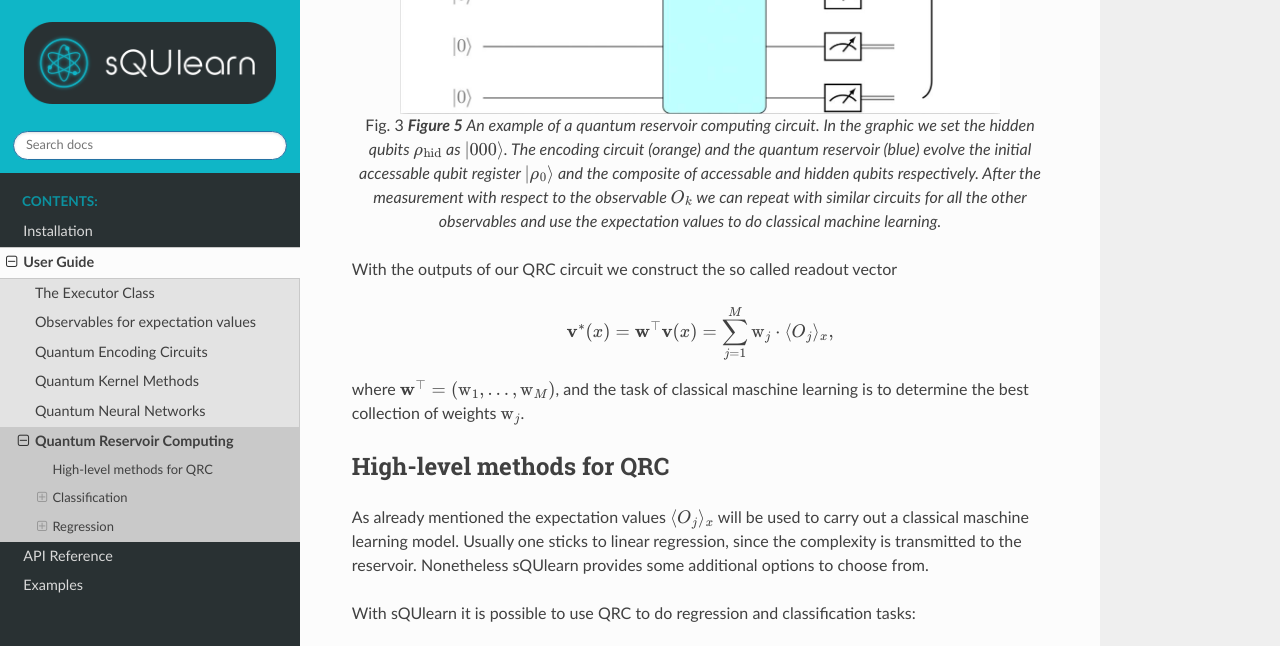
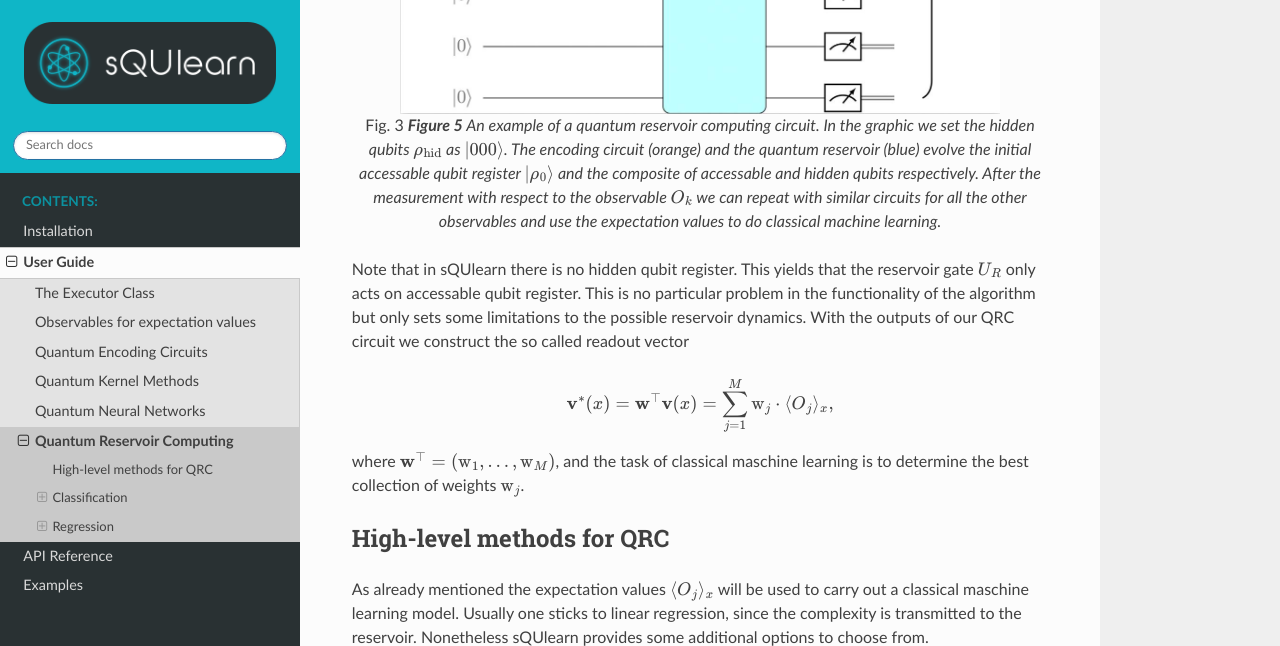
Before and after one commit to sQUlearn/squlearn, a Sphinx documentation site: the page built from docs/user_guide/quantum_reservoir_computing.rst, in a window 1280 px wide and 900 px high, scrolled down 1259 px, cut to the strip 0-646 px from the top of the window. Built offline with Sphinx 7.4.7 and the Read the Docs theme 3.1.0, drawn with Linux system fonts in a browser that asks for light colours; pages that are not in the unit, such as notebooks, are missing from menus.

Commit message:
added comment

```diff
--- a/docs/user_guide/quantum_reservoir_computing.rst
+++ b/docs/user_guide/quantum_reservoir_computing.rst
@@ -54,6 +54,9 @@ optimizes the readout vectors via cheaper algorithms.
     repeat with similar circuits for all the other observables and use the expectation values to do classical machine learning.
 
 
+
+Note that in sQUlearn there is no hidden qubit register. This yields that the reservoir gate :math:`U_R` only acts on accessable qubit register. This is no particular
+problem in the functionality of the algorithm but only sets some limitations to the possible reservoir dynamics.
 With the outputs of our QRC circuit we construct the so called readout vector
 
 .. math::
```
Also changed, not shown: 1 other file.
